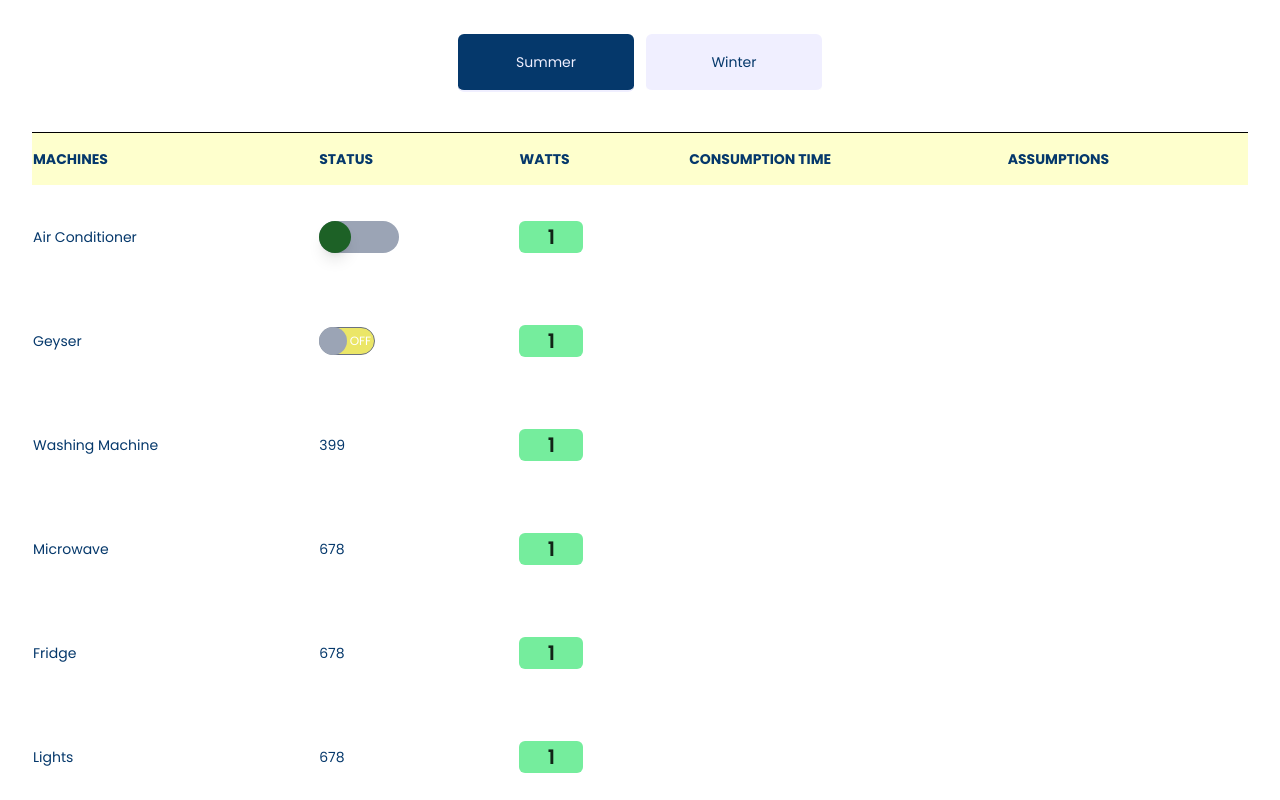
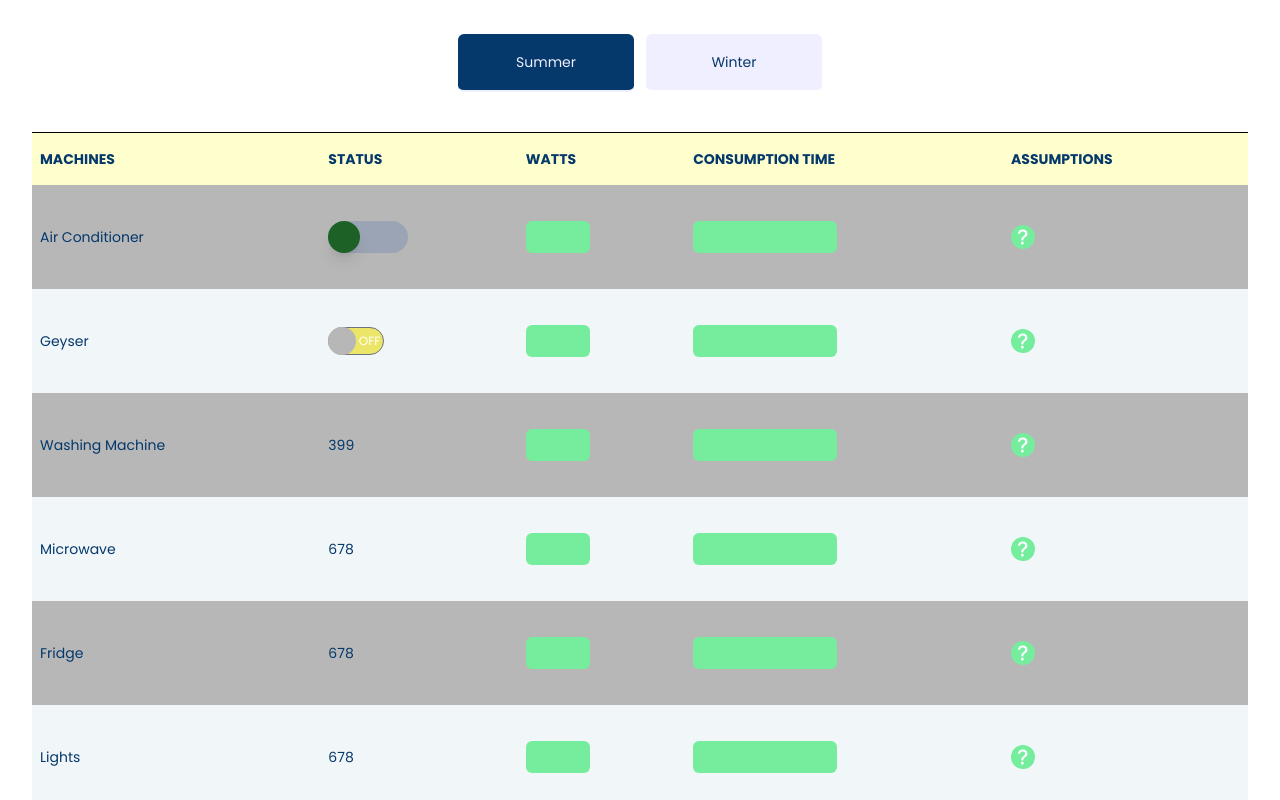
Before and after one commit to Raiyan109/vedic-energie-new, a React (Vite) app: page /energyCalc in a window 1280 px wide. Shown: the part 800-1600 px from the top of the page. Built offline with nearby package versions, Linux system fonts and the light colour scheme.

Commit message:
table row color by odd: and even: psudo classes

```diff
--- /dev/null
+++ b/src/components/Assumptions.jsx
@@ -0,0 +1,56 @@
+import React from 'react';
+import { BsQuestionLg } from 'react-icons/bs'
+import styled from 'styled-components';
+
+const Assumptions = () => {
+    const Section = styled.div`
+    .tooltip {
+        position: relative;
+      }
+    .tooltip .tooltiptext {
+        visibility: hidden;
+        width: 190px;
+        background-color: #fff;
+        color: #FFB951;
+        text-align: center;
+        border-radius: 6px;
+        padding: 5px 0;
+        position: absolute;
+        z-index: 1;
+        bottom: 125%;
+        left: 50%;
+        margin-left: -60px;
+        opacity: 0;
+        transition: opacity 0.3s;
+      }
+
+      .tooltip .tooltiptext::after {
+        content: "";
+        position: absolute;
+        top: 100%;
+        left: 50%;
+        margin-left: -5px;
+        border-width: 5px;
+        border-style: solid;
+        border-color: #1D6126 transparent transparent transparent;
+      }
+
+      .tooltip:hover .tooltiptext {
+        visibility: visible;
+        opacity: 1;
+      }
+    `
+    return (
+        <Section>
+            <div className='flex justify-start items-center'>
+                <button className='w-6 h-6 bg-lightGreen rounded-full flex justify-center items-center text-xl text-rgbaHeader tooltip'>
+                    <BsQuestionLg className='text-white' />
+                    <span className="tooltiptext">Tooltip text</span>
+                </button>
+            </div>
+
+        </Section>
+    );
+};
+
+export default Assumptions;
--- /dev/null
+++ b/src/components/Consumption.jsx
@@ -0,0 +1,11 @@
+import React from 'react';
+
+const Consumption = () => {
+    return (
+        <div>
+            <div className='w-36 h-8 bg-lightGreen rounded-md flex justify-center items-center text-xl text-rgbaHeader'></div>
+        </div>
+    );
+};
+
+export default Consumption;
--- a/src/components/SummerSwitch.jsx
+++ b/src/components/SummerSwitch.jsx
@@ -5,7 +5,7 @@ const SummerSwitch = () => {
     return (
         <div
             onClick={() => setIsSelected(!isSelected)}
-            className={`flex w-20 h-8 rounded-full transition-all duration-500 cursor-pointer ${isSelected ? 'bg-yellow' : 'bg-gray'}`}>
+            className={`flex w-20 h-8 rounded-full transition-all duration-500 cursor-pointer ${isSelected ? 'bg-yellow' : 'bg-deepGray'}`}>
             <span className={`h-8 w-8 rounded-full transition-all duration-500 shadow-lg ${isSelected && 'ml-12'} ${isSelected ? 'bg-orange' : 'bg-green'}`} ></span>
         </div>
     );
--- a/src/components/Table.jsx
+++ b/src/components/Table.jsx
@@ -49,7 +49,7 @@ const Table = () => {
                     <table className="w-full table-auto text-left">
                         <thead className="text-blue uppercase font-medium bg-lightYellow">
                             <tr>
-                                <th className="py-4 pr-6">{tableItems[selectedItem].title}</th>
+                                <th className="py-4 pr-6 pl-2">{tableItems[selectedItem].title}</th>
                                 <th className="py-4 pr-6">Status</th>
                                 <th className="py-4 pr-6">Watts</th>
                                 <th className="py-4 pr-6">CONSUMPTION TIME</th>
@@ -59,12 +59,14 @@ const Table = () => {
                         <tbody className="text-blue py-3">
                             {
                                 tableItems[selectedItem].items.map((item, idx) => (
-                                    <tr key={idx}>
-                                        <td className="pr-6 py-4 whitespace-nowrap">{item.name}</td>
+                                    <tr key={idx} className='odd:bg-gray even:bg-lightGray'>
+                                        <td className="pr-6 pl-2 py-4 whitespace-nowrap">{item.name}</td>
                                         <td className="pr-6 py-4 whitespace-nowrap text-indigo-600">{item.status}</td>
                                         <td className="pr-6 py-4 whitespace-nowrap">
                                             <span className={`py-2 px-3 rounded-full font-semibold text-xs ${labelColors[item?.watt]?.color || ""}`}>{item.watt}</span>
                                         </td>
+                                        <td className="pr-6 py-4 whitespace-nowrap text-indigo-600">{item.consumption}</td>
+                                        <td className="pr-6 py-4 whitespace-nowrap text-indigo-600">{item.assumptions}</td>
                                     </tr>
                                 ))
                             }
--- a/src/components/WattInput.jsx
+++ b/src/components/WattInput.jsx
@@ -4,7 +4,7 @@ const WattInput = () => {
     return (
         <div>
             <div>
-                <div className='w-16 h-8 bg-lightGreen rounded-md flex justify-center items-center text-xl text-rgbaHeader'>1</div>
+                <div className='w-16 h-8 bg-lightGreen rounded-md flex justify-center items-center text-xl text-rgbaHeader'></div>
             </div>
         </div>
     );
--- a/src/constants/index.jsx
+++ b/src/constants/index.jsx
@@ -1,3 +1,5 @@
+import Assumptions from "../components/Assumptions";
+import Consumption from "../components/Consumption";
 import SummerSwitch from "../components/SummerSwitch";
 import Toggle from "../components/Toggle";
 import WattInput from "../components/WattInput";
@@ -63,32 +65,44 @@ export const tableItems = [
             {
                 name: "Air Conditioner",
                 status: <SummerSwitch />,
-                watt: <WattInput />
+                watt: <WattInput />,
+                consumption: <Consumption />,
+                assumptions: <Assumptions />
             },
             {
                 name: "Geyser",
                 status: <WinterSwitch />,
-                watt: <WattInput />
+                watt: <WattInput />,
+                consumption: <Consumption />,
+                assumptions: <Assumptions />
             },
             {
                 name: "Washing Machine",
                 status: "399",
-                watt: <WattInput />
+                watt: <WattInput />,
+                consumption: <Consumption />,
+                assumptions: <Assumptions />
             },
             {
                 name: "Microwave",
                 status: "678",
-                watt: <WattInput />
+                watt: <WattInput />,
+                consumption: <Consumption />,
+                assumptions: <Assumptions />
             },
             {
                 name: "Fridge",
                 status: "678",
-                watt: <WattInput />
+                watt: <WattInput />,
+                consumption: <Consumption />,
+                assumptions: <Assumptions />
             },
             {
                 name: "Lights",
                 status: "678",
-                watt: <WattInput />
+                watt: <WattInput />,
+                consumption: <Consumption />,
+                assumptions: <Assumptions />
             },
         ]
     },
@@ -99,22 +113,30 @@ export const tableItems = [
             {
                 name: "Mauritania",
                 status: "203",
-                watt: <WattInput />
+                watt: <WattInput />,
+                consumption: <Consumption />,
+                assumptions: <Assumptions />
             },
             {
                 name: "United state america",
                 status: "408",
-                watt: <WattInput />
+                watt: <WattInput />,
+                consumption: <Consumption />,
+                assumptions: <Assumptions />
             },
             {
                 name: "France",
                 status: "99",
-                watt: <WattInput />
+                watt: <WattInput />,
+                consumption: <Consumption />,
+                assumptions: <Assumptions />
             },
             {
                 name: "Germany",
                 status: "320",
-                watt: <WattInput />
+                watt: <WattInput />,
+                consumption: <Consumption />,
+                assumptions: <Assumptions />
             },
         ]
     }
--- a/tailwind.config.js
+++ b/tailwind.config.js
@@ -26,7 +26,8 @@ export default {
       orange: '#FFB951',
       rgbaHeader: 'rgba(0,0,0,0.85)',
       lightGray: '#F1F6F9',
-      gray: '#9BA4B5'
+      gray: '#B7B7B7',
+      deepGray: '#9ba4b5'
     },
 
   },
```
